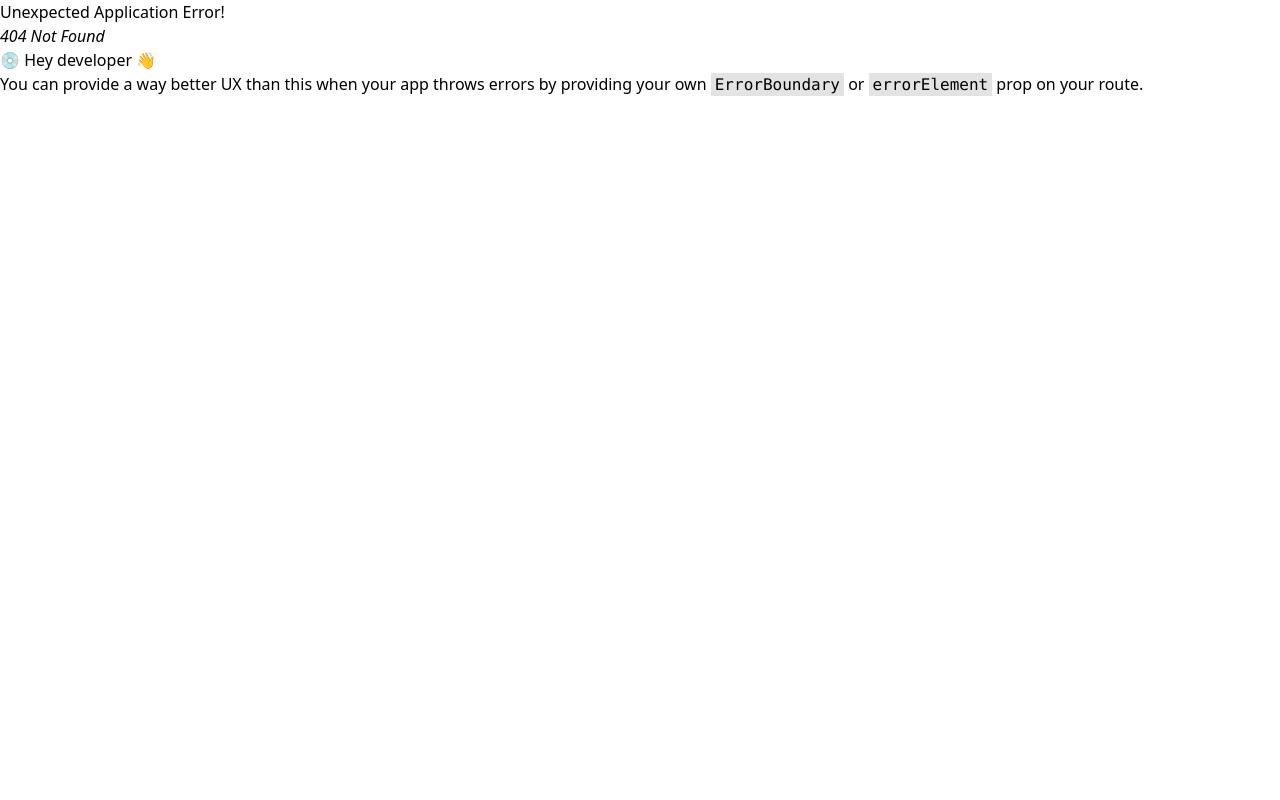
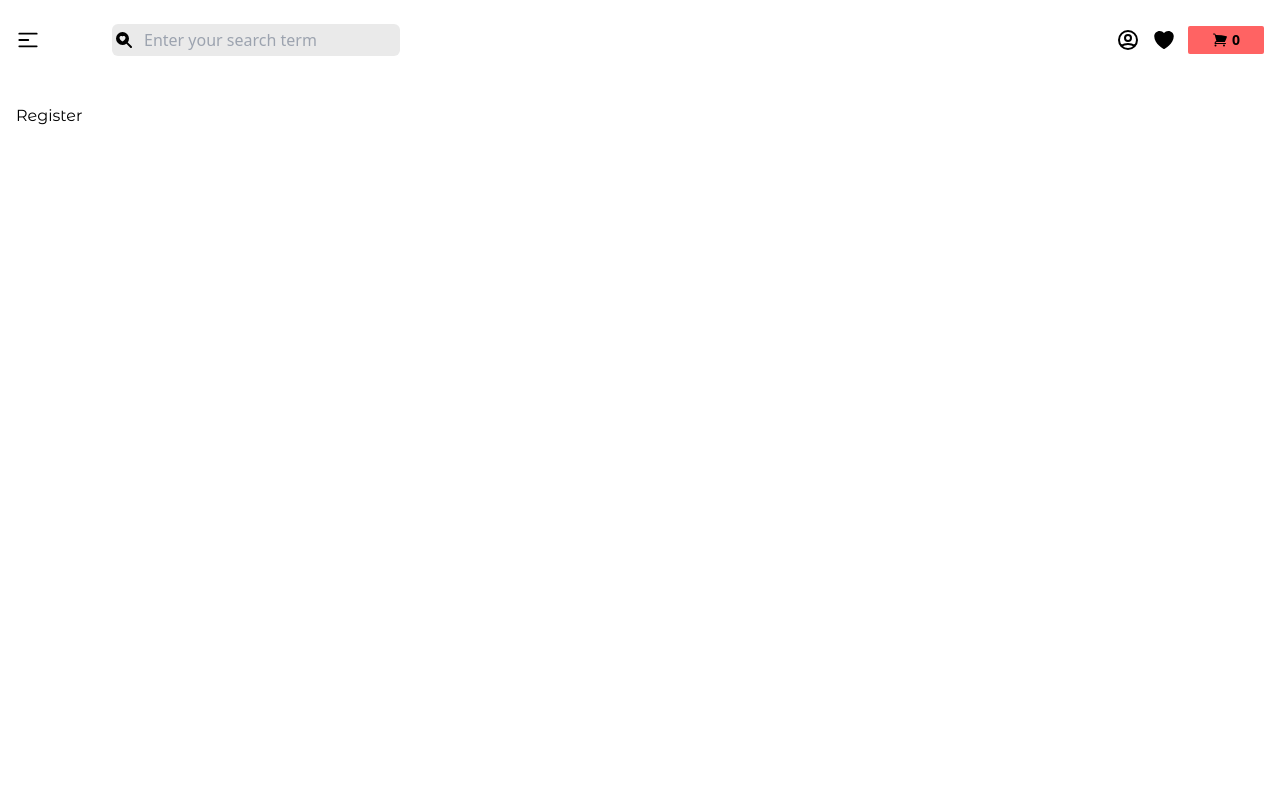
Before and after one commit to Z-bot-pi/BookShop, a React (Vite) app in the folder frontend/: page /register in a window 1280 px wide. Before the commit this address had no page. Shown: the top 800 px of the page. Built offline with nearby package versions, Linux system fonts and the light colour scheme.

Commit message:
Register and Login

```diff
--- /dev/null
+++ b/frontend/src/components/Login.jsx
@@ -0,0 +1,7 @@
+import React from 'react'
+
+export const Login = () => {
+  return (
+    <div>Login</div>
+  )
+}
--- /dev/null
+++ b/frontend/src/components/Register.jsx
@@ -0,0 +1,7 @@
+import React from 'react'
+
+export const Register = () => {
+  return (
+    <div>Register</div>
+  )
+}
```
Also changed, not shown: frontend/src/routers/router.jsx (+10 -0 lines).
